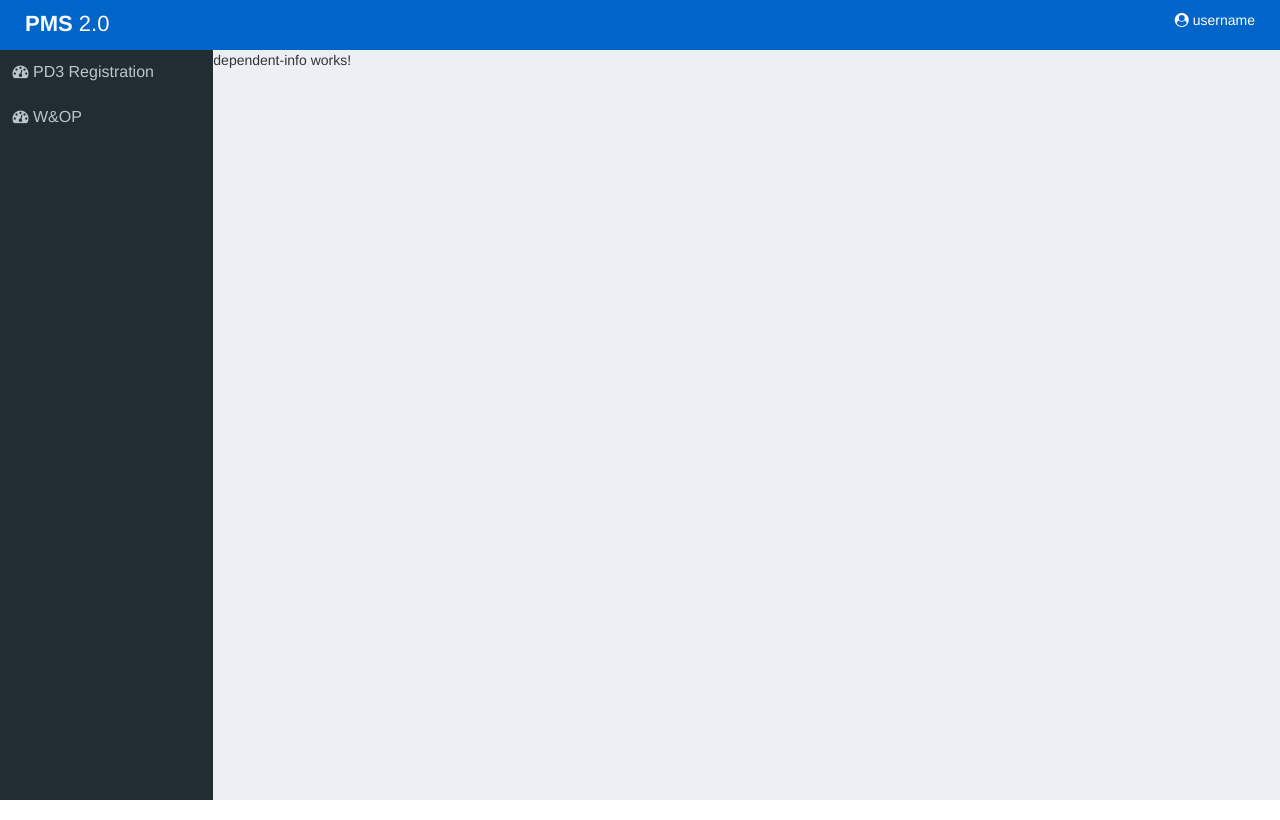
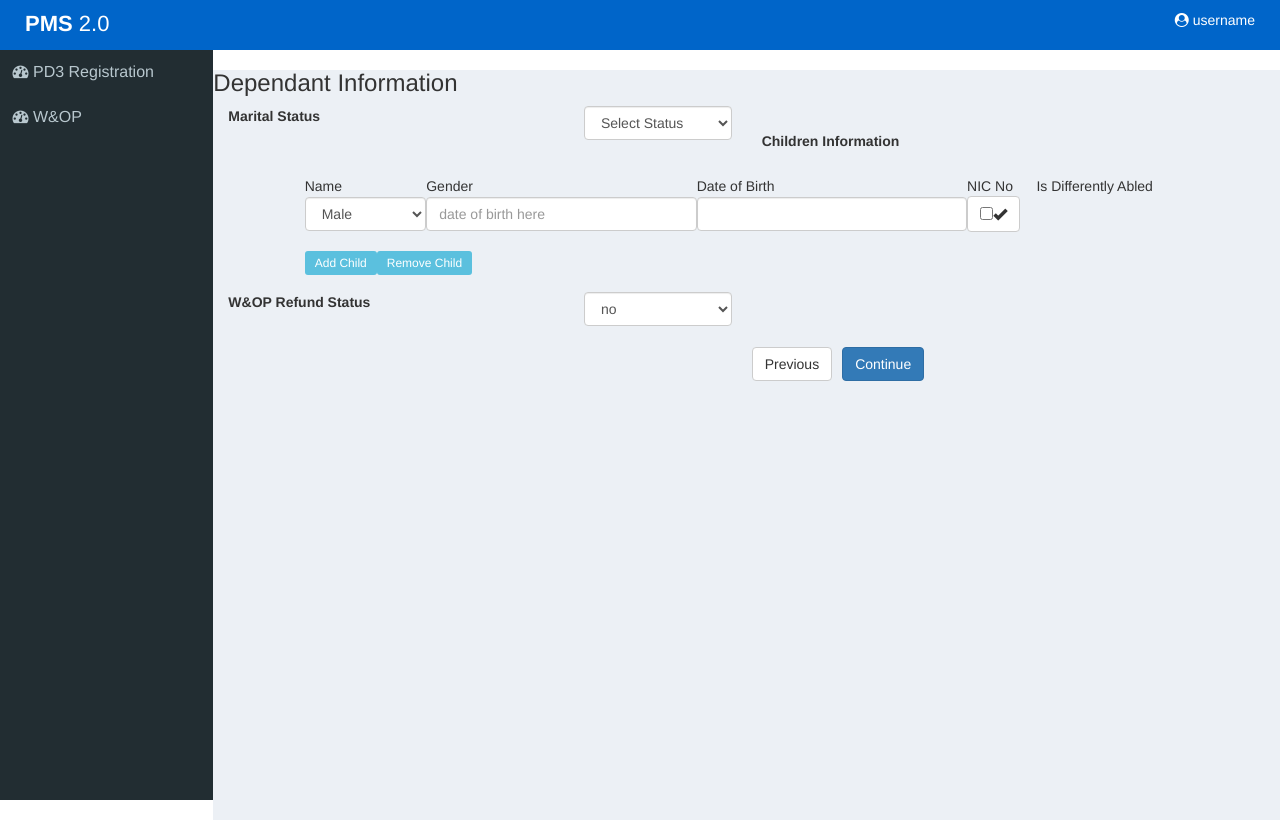
Before and after one commit to gitter-badger/pms-rewrite, an Angular app: page /dependentInfo in a window 1280 px wide. Built offline with nearby package versions, Linux system fonts and the light colour scheme.

Commit message:
inside tags

```diff
--- a/src/app/component/bank-info/bank-info.component.html
+++ b/src/app/component/bank-info/bank-info.component.html
@@ -1,3 +1,91 @@
-<p>
-  bank-info works!
-</p>
+<div class="tab-pane" role="tabpanel" id="step4">
+  <h3>Bank Information</h3>
+  <h4 class="col-sm-offset-1">For Pension</h4>
+
+  <div class="form-group">
+    <label class="control-label col-sm-4" for="bank">Bank Name/ බැංකුව / வங்கி</label>
+    <div class="col-sm-2">
+      <select class="form-control" name="bank" id="bank" onblur="" onchange="">
+            <option value="0" disabled selected>Select Bank</option>
+            <option value=""></option>
+          </select>
+    </div>
+  </div>
+
+  <div class="form-group">
+    <label class="control-label col-sm-4" for="branch">Branch / ශාඛාව / கிளை</label>
+    <div class="col-sm-2">
+      <select class="form-control" name="branch" id="branch" onblur="" onchange="">
+          <option value="0" disabled selected>Select Branch</option>
+        </select>
+    </div>
+  </div>
+
+  <div class="form-group">
+    <label for="bAccNo" class="control-label col-sm-4">Bank Account no / බැංකු ගිණුම් අංකය</label>
+    <div class="col-sm-3">
+      <input type="text" class="form-control" name="bAccNo" id="bAccNo" placeholder="Bank Account no" onkeypress=""
+        onblur="" value="">
+    </div>
+  </div>
+
+  <div class="form-group">
+    <label for="bAccNoConf" class="control-label col-sm-4">Confirm Bank Account no / බැංකු ගිණුම් අංකය</label>
+    <div class="col-sm-3">
+      <input type="text" class="form-control" name="bAccNoConf" id="bAccNoConf" placeholder="Confirm Bank Account no" onkeypress=""
+        onblur="" value="">
+    </div>
+  </div>
+
+  <h4 class="col-sm-offset-1">For Gratuity</h4>
+
+  <div class="form-group">
+    <label class="control-label col-sm-4" for="bankGrat">Bank Name/ බැංකුව / வங்கி</label>
+    <div class="col-sm-2">
+      <select class="form-control" name="bankGrat" id="bankGrat" onblur="" onchange="">
+                <option value="0" disabled selected>Select Bank</option>
+                <option value="7010">Bank of Ceylon</option>
+                <option value="7719">National Savings Bank</option>
+                <option value="7135">Peoples Bank</option>
+
+            </select>
+    </div>
+  </div>
+
+  <div class="form-group">
+    <label class="control-label col-sm-4" for="branchGrat">Branch / ශාඛාව / கிளை</label>
+    <div class="col-sm-2">
+      <select class="form-control" name="branchGrat" id="branchGrat" onblur="" onchange="">
+        <option value="0" disabled selected>Select Branch</option>
+      </select>
+    </div>
+  </div>
+
+  <div class="form-group">
+    <label for="bAccNoGrat" class="control-label col-sm-4">Bank Account no / බැංකු ගිණුම් අංකය</label>
+    <div class="col-sm-3">
+      <input type="text" class="form-control" name="bAccNoGrat" id="bAccNoGrat" placeholder="Bank Account no" onkeypress="return event.charCode >= 48 && event.charCode <= 57"
+        onblur="" value="">
+    </div>
+  </div>
+
+  <div class="form-group">
+    <label for="bAccNoGratConf" class="control-label col-sm-4">Confirm Bank Account no / බැංකු ගිණුම් අංකය</label>
+    <div class="col-sm-3">
+      <input type="text" class="form-control" name="bAccNoGratConf" id="bAccNoGratConf" placeholder="Confirm Bank Account no" onkeypress=""
+        onblur="" value="">
+    </div>
+  </div>
+
+  <ul class="list-inline col-sm-offset-6">
+    <li><button type="button" class="btn btn-default prev-step">Previous</button></li>
+
+    <li><button type="button" class="btn btn-primary" id="btnBank">Continue</button></li>
+
+    <li><button type="button" class="btn btn-primary" id="btnBank">Continue</button></li>
+
+    <li><button type="submit" class="btn btn-primary" id="btnMilSubmit" onclick="">Submit Primary Application</button></li>
+
+  </ul>
+
+</div>
--- a/src/app/component/dependent-info/dependent-info.component.html
+++ b/src/app/component/dependent-info/dependent-info.component.html
@@ -1,3 +1,96 @@
-<p>
-  dependent-info works!
-</p>
+<div class="tab-pane" role="tabpanel" id="step3">
+    <h3>Dependant Information</h3>
+
+    <div class="form-group">
+        <label class="control-label col-sm-4" for="maritalStatus">Marital Status</label>
+        <div class="col-sm-2">
+            <select class="form-control" name="maritalStatus" id="maritalStatus" onblur="changeMaritalStatus(name);" onchange="changeMaritalStatus(name);">
+                <option value="0" disabled selected>Select Status</option>
+                <option value="single">Single / Widowed / Divorced</option>
+                <option value="married">Married</option>
+            </select>
+        </div>
+    </div>
+
+    <div id="spouseDiv">
+        <!--Dependent Info -->
+
+    </div>
+    <br/>
+    <div class="row">
+        <label class="control-label col-sm-4 ">Children Information</label>
+    </div>
+    <br/>
+
+    <div class="row" id="children">
+
+        <div class="col-sm-1"></div>
+        <div class="col-sm-10">
+    <table id="tbl1" class="table table-striped">
+        <tr class="info">
+            <td>Name</td>
+            <td>Gender</td>
+            <td>Date of Birth</td>
+            <td>NIC No</td>
+            <td>Is Differently Abled</td>
+        </tr>
+
+        <tr>
+            <td>
+                <select class="form-control" name="childGender" id="childGender" onblur="validateDropdown(name);" onchange="validateDropdown(name);">
+                            <option value="0" disabled>Select</option>
+                            <option value="son" >Male</option>
+                            <option value="daughter" >Female</option>
+                        </select>
+            </td>
+            <td>
+                <input type="text" class="form-control" id="dobChild" name="dobChild" placeholder="date of birth here" onchange="validateDate(name);"
+                    onblur="validateDate(name);" value="">
+            </td>
+            <td>
+                <input type="text" class="form-control" name="childNic" id="childNic" onblur="validateNIC(name);" value="">
+            </td>
+            <td>
+                <label class="btn btn-default">
+                            <input type="checkbox" autocomplete="off" name="isDisabled">
+                            <span class="glyphicon glyphicon-ok"></span>
+                        </label>
+            </td>
+        </tr>
+
+
+
+    </table>
+            <a href="javascript:void(0);" id='anc_add' class="btn-sm btn-info">Add Child</a>
+            <a href="javascript:void(0);" id='anc_rem' class="btn-sm btn-info">Remove Child</a>
+        </div>
+
+    </div>
+
+
+    <br/>
+
+    <div class="form-group">
+        <label class="control-label col-sm-4" for="wopRefundStatus">W&OP Refund Status</label>
+        <div class="col-sm-2">
+            <select class="form-control" name="wopRefundStatus" id="wopRefundStatus" onblur="changeWopRefundStatus(name);" onchange="changeWopRefundStatus(name);">
+                <option value="0" disabled >Select Status</option>
+                <option value="no" selected>no</option>
+                <option value="yes">yes</option>
+            </select>
+        </div>
+    </div>
+
+    <div class="row" id="wopRefundDiv">
+        <div class="col-sm-1"></div>
+        <div class="col-sm-10">
+            <!--Tablle-->
+        </div>
+
+    </div>
+    <br/>
+    <ul class="list-inline col-sm-offset-6">
+        <li><button type="button" class="btn btn-default prev-step">Previous</button></li>
+        <li><button type="button" class="btn btn-primary" id="btnWop">Continue</button></li>
+    </ul>
+</div>
```
